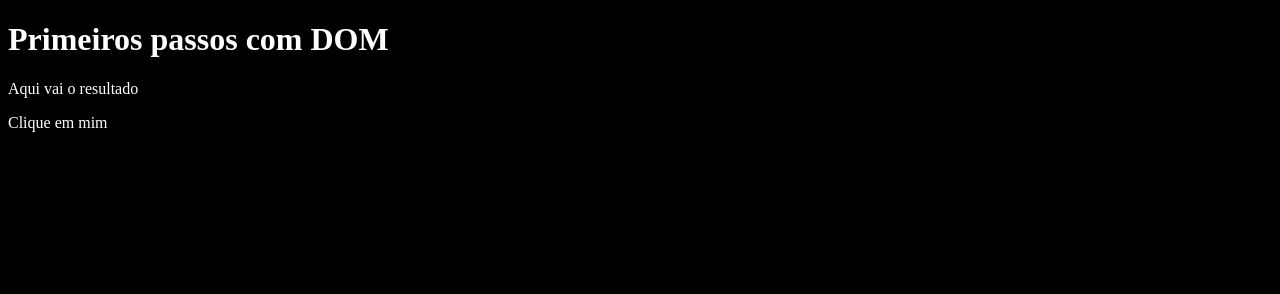
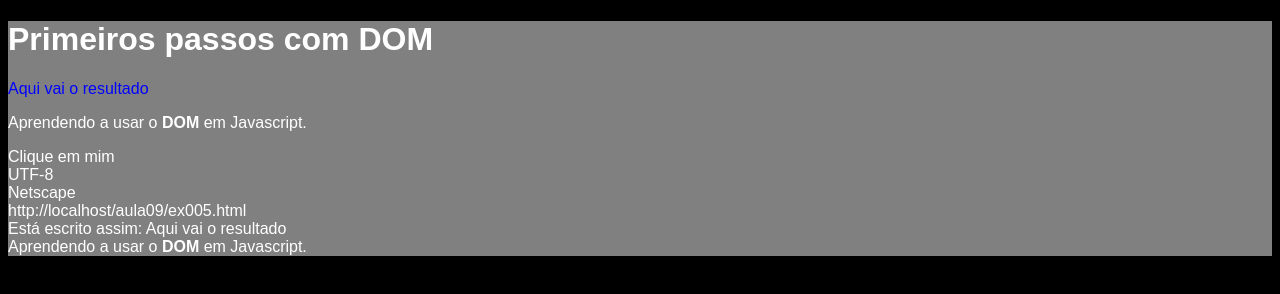
Before and after one commit to wallison-dias/javascript, a plain HTML site: page aula09/ex005.html in a window 1280 px wide. Drawn offline with Linux system fonts and the light colour scheme.

Commit message:
Update ex005.html

```diff
--- a/aula09/ex005.html
+++ b/aula09/ex005.html
@@ -8,12 +8,33 @@
         body, html {
             background-color: black;
             color: white;
+            font: normal 1em Arial;
         }
     </style>
 </head>
 <body>
     <h1>Primeiros passos com DOM</h1>
     <p>Aqui vai o resultado</p>
+    <p>Aprendendo a usar o <strong>DOM</strong> em Javascript.</p>
     <div>Clique em mim</div>
+
+    <script>
+        // Adicionando componentes por DOM
+        window.document.write(window.document.charset + "<br>")
+        window.document.write(window.navigator.appName + "<br>")
+        window.document.write(window.document.URL + "<br>")
+
+        var p1 = window.document.getElementsByTagName("p")[0] // O "document" é opcional
+        // [0] é a primeira tag <p>
+        var p2 = window.document.getElementsByTagName("p")[1]
+        var corpo = window.document.body
+        window.document.write("Está escrito assim: " +
+        p1.innerText + "<br>") // innerText para texto que está dentro do parágrafo
+        p1.style.color = "blue"
+        corpo.style.background = "gray"
+
+        window.document.write(p2.innerHTML) // innerHTML para pegar também a formatação
+        window.alert(p2.innerText)
+    </script>
 </body>
 </html>
```
